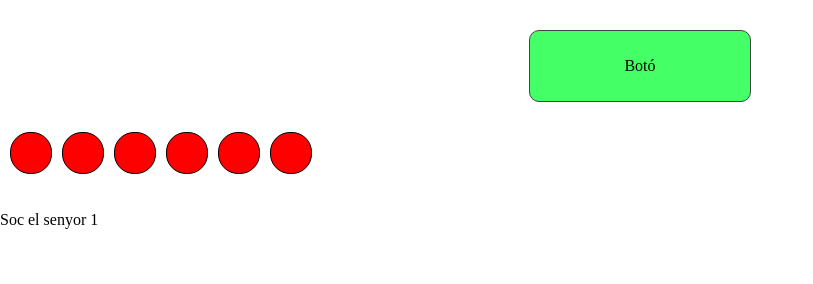
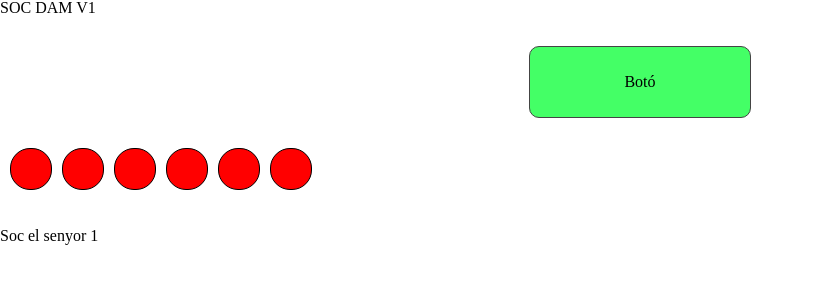
Before and after one commit to bernatorellana/dam2, a plain HTML site: page src/index.html in a window 1280 px wide. Shown: the whole page, without its empty margins (0-813 px from the left). Drawn offline with Linux system fonts and the light colour scheme.

Commit message:
Canvi DAM1

```diff
--- a/src/index.html
+++ b/src/index.html
@@ -10,6 +10,11 @@
 </head>
 
 <body>
+
+
+	</div> SOC DAM V1</div>
+
+
     <div class="boto">
         Botó
     </div>
```
Also changed, not shown: 1 other file.
